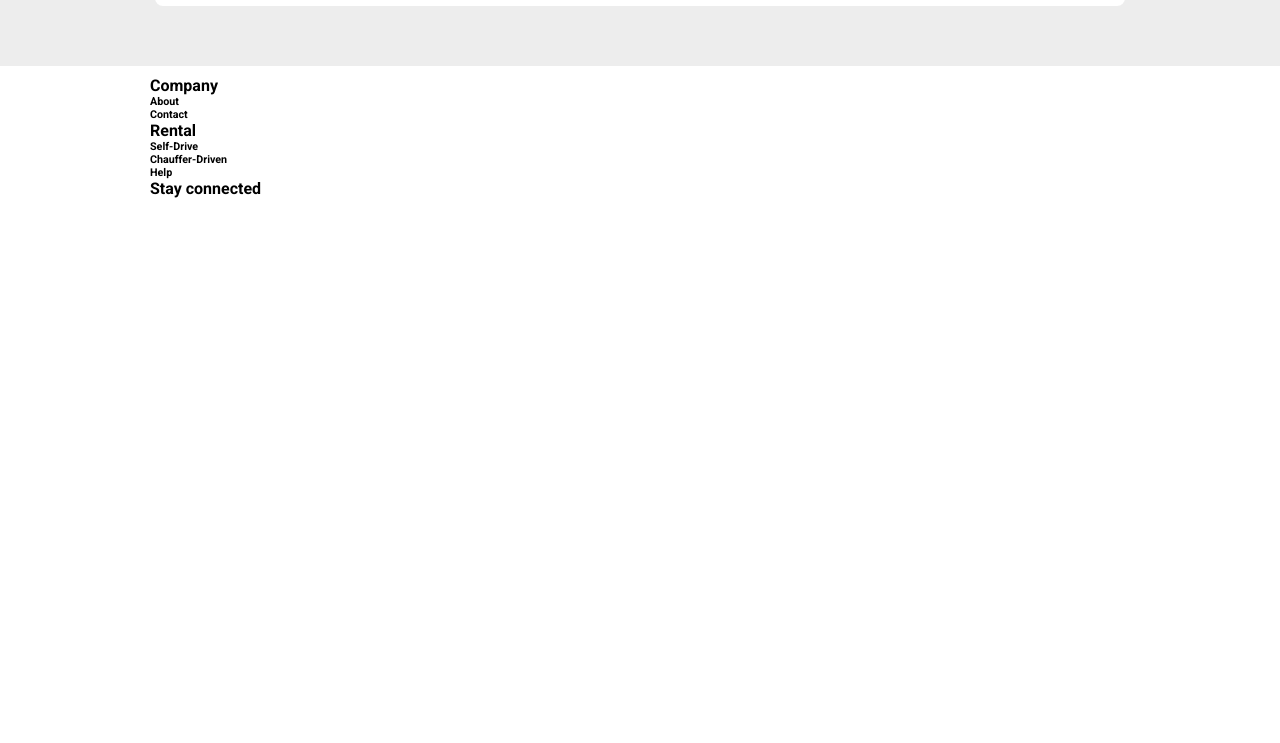
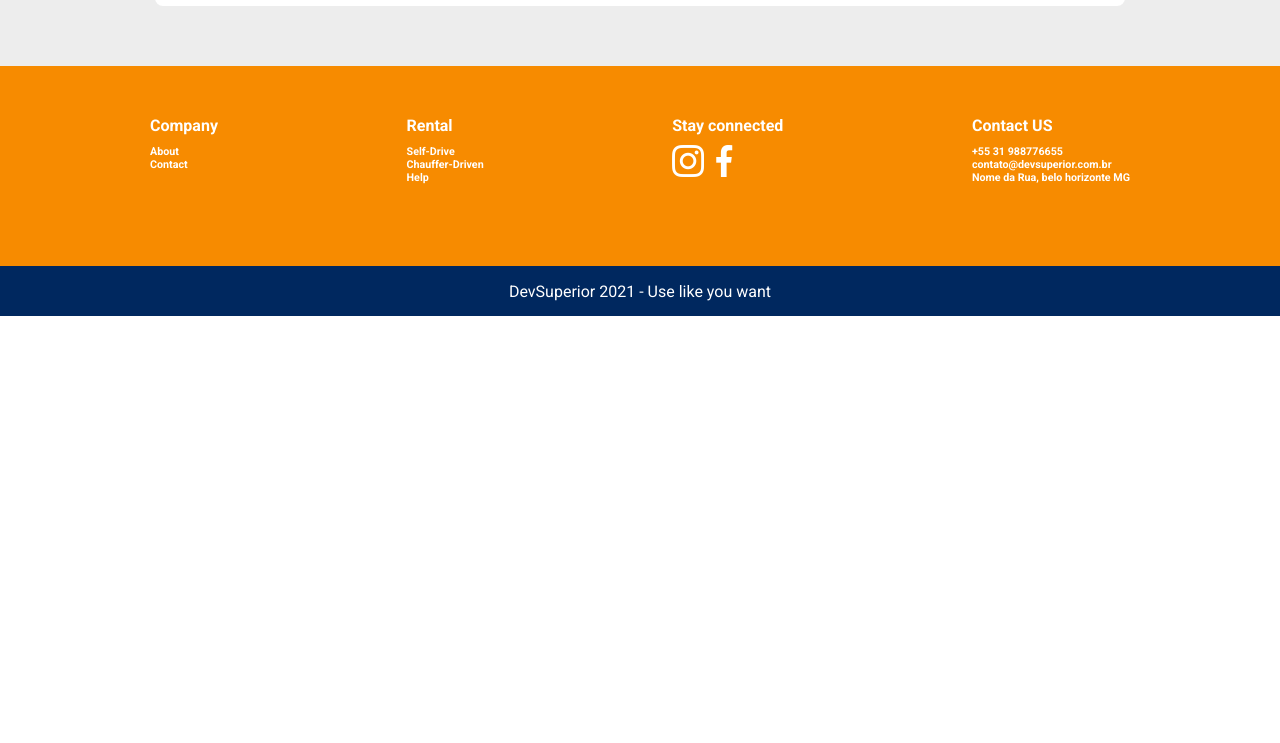
Before and after one commit to ImGabreuw/devclass-catalogo-carros, a plain HTML site: page index.html in a window 1280 px wide. Shown: the part 3737-4480 px from the top of the page. After the commit the page ends 4053 px from the top, so only its background shows below. Drawn offline with Linux system fonts and the light colour scheme.

Commit message:
Estilização do footer finalizada

```diff
--- a/css/styles.css
+++ b/css/styles.css
@@ -349,3 +349,57 @@ section .card-item {
     width: 64px;
     height: 64px;
 }
+
+/* Footer */
+footer {
+    width: 100%;
+    height: 250px;
+}
+
+footer .main {
+    width: 100%;
+    height: 200px;
+    background: var(--orange);
+    padding: 20px 10px;
+}
+
+.footer-links {
+max-width: 1000px;
+    min-width: 300px;
+    display: flex;
+    flex-direction: row;
+    justify-content: space-between;
+    margin-top: 20px;
+}
+
+.footer-company,
+.footer-rental,
+.footer-contact,
+.footer-social {
+    color: white;
+    height: 100%;
+    min-height: 100px;
+}
+
+.footer-links h4 {
+    margin-bottom: 10px;
+}
+
+.footer-links {
+    margin-bottom: 8px;
+}
+
+.main .footer-social img {
+    width: 32px;
+    height: 32px;
+}
+
+footer .last {
+    width: 100%;
+    height: 50px;
+    background: var(--blue);
+    color: white;
+    display: flex;
+    align-items: center;
+    justify-content: center;
+}
```
